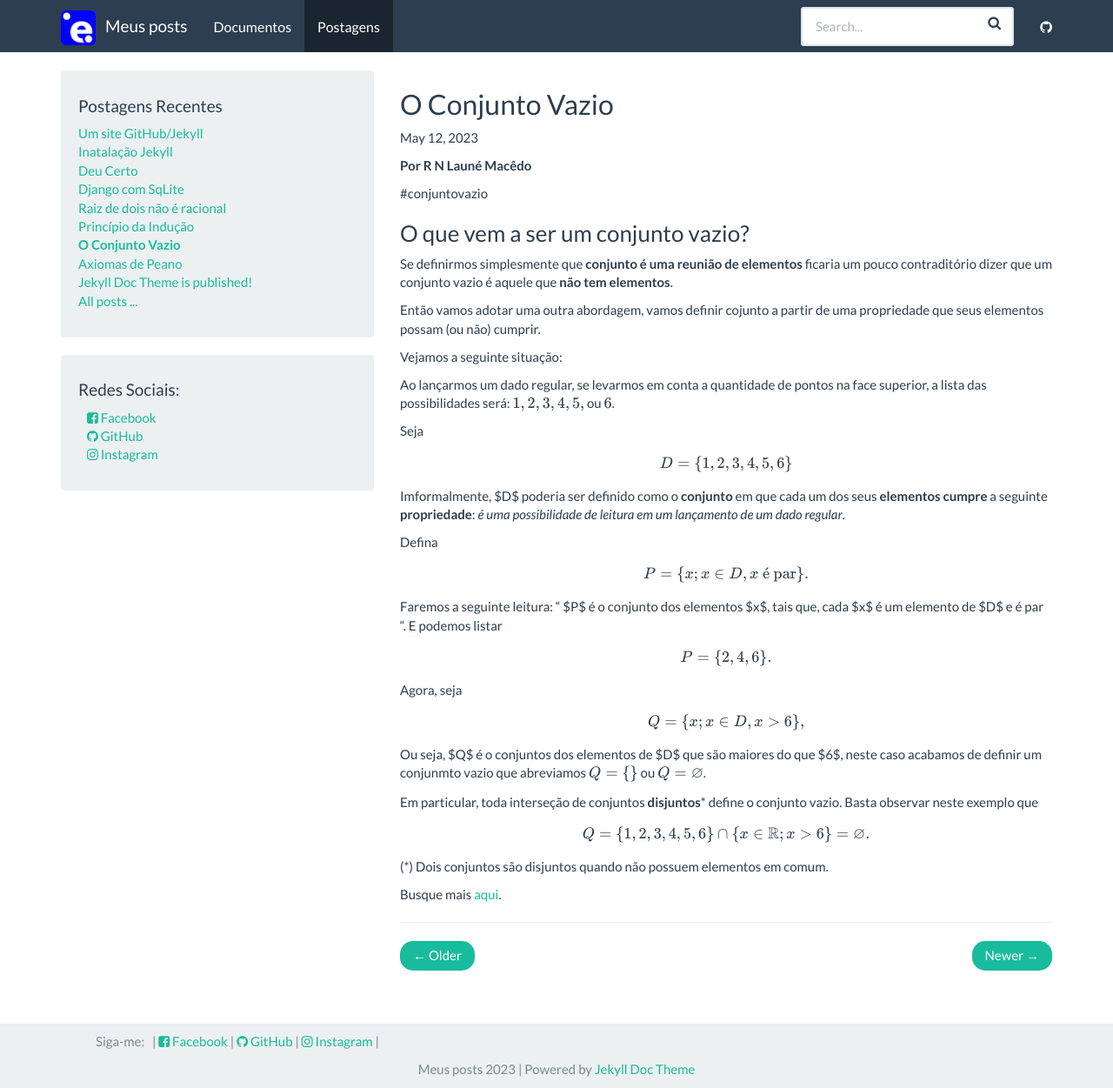
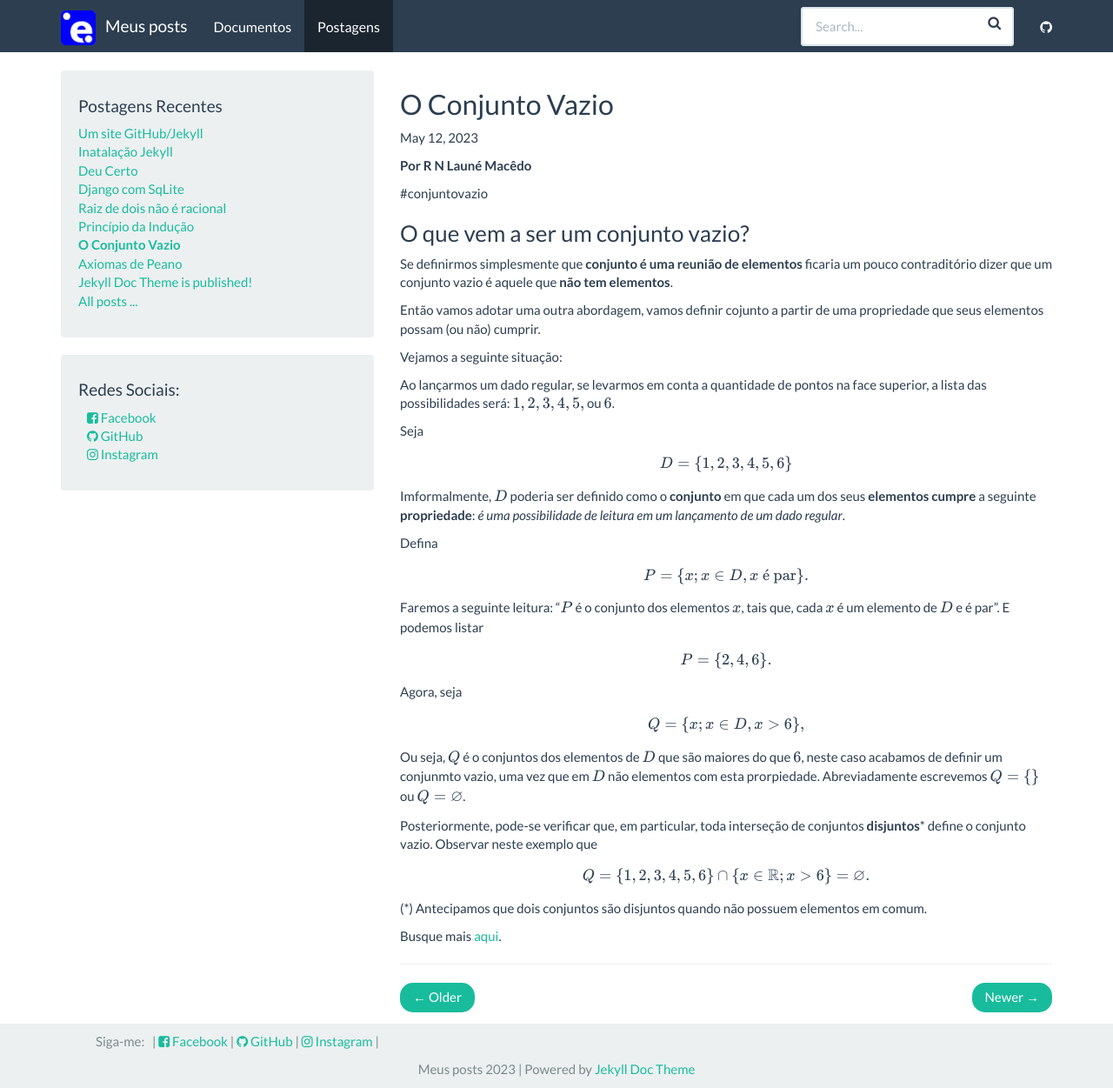
Before and after one commit to rlaunemacedo/posts, a Jekyll site: the page built from _posts/2023-05-12-conjunto-vazio.md, in a window 1280 px wide and 1251 px high. Shown: the whole window at 87% size. Built offline with Jekyll 4.4.1, drawn with Linux system fonts in a browser that asks for light colours; nearby versions of some CDN libraries.

Commit message:
Atualização 2023-12-13 07:02:12

```diff
--- a/_posts/2023-05-12-conjunto-vazio.md
+++ b/_posts/2023-05-12-conjunto-vazio.md
@@ -28,7 +28,7 @@ $$
 D = \{ 1, 2, 3, 4, 5, 6 \}
 $$
 
-Imformalmente, $D$ poderia ser definido como o **conjunto** em que cada um dos seus **elementos cumpre** a seguinte **propriedade**: *é uma possibilidade de leitura em um lançamento de um dado regular*.
+Imformalmente, $$D$$ poderia ser definido como o **conjunto** em que cada um dos seus **elementos cumpre** a seguinte **propriedade**: *é uma possibilidade de leitura em um lançamento de um dado regular*.
 
 Defina
 
@@ -36,7 +36,7 @@ $$
 P = \{ x; x \in D, x \text{ é par} \}.
 $$
 
-Faremos a seguinte leitura: " $P$ é o conjunto dos elementos $x$, tais que, cada $x$ é um elemento de $D$ e é par ".
+Faremos a seguinte leitura: "$$P$$ é o conjunto dos elementos $$x$$, tais que, cada $$x$$ é um elemento de $$D$$ e é par".
 E podemos listar
 
 $$
@@ -49,14 +49,14 @@ $$
 Q = \{ x; x \in D, x > 6 \},
 $$
 
-Ou seja, $Q$ é o conjuntos dos elementos de $D$ que são maiores do que $6$, neste caso acabamos de definir um conjunmto vazio que abreviamos $$Q = \{  \}$$ ou $$Q = \varnothing$$.
+Ou seja, $$Q$$ é o conjuntos dos elementos de $$D$$ que são maiores do que $$6$$, neste caso acabamos de definir um conjunmto vazio, uma vez que em $$D$$ não elementos com esta prorpiedade. Abreviadamente escrevemos $$Q = \{  \}$$ ou $$Q = \varnothing$$.
 
-Em particular, toda interseção de conjuntos **disjuntos*** define o conjunto vazio. Basta observar neste exemplo que
+Posteriormente, pode-se verificar que, em particular, toda interseção de conjuntos **disjuntos*** define o conjunto vazio. Observar neste exemplo que
 
 $$
 Q = \{1,2,3,4,5,6 \} \cap \{x \in \mathbb{R}; x > 6 \} = \varnothing.
 $$
 
-(*) Dois conjuntos são disjuntos quando não possuem elementos em comum.
+(*) Antecipamos que dois conjuntos são disjuntos quando não possuem elementos em comum.
 
 Busque mais [aqui](https://github.com/rlaunemacedo/artigos).
```
Also changed, not shown: 8 other files.
